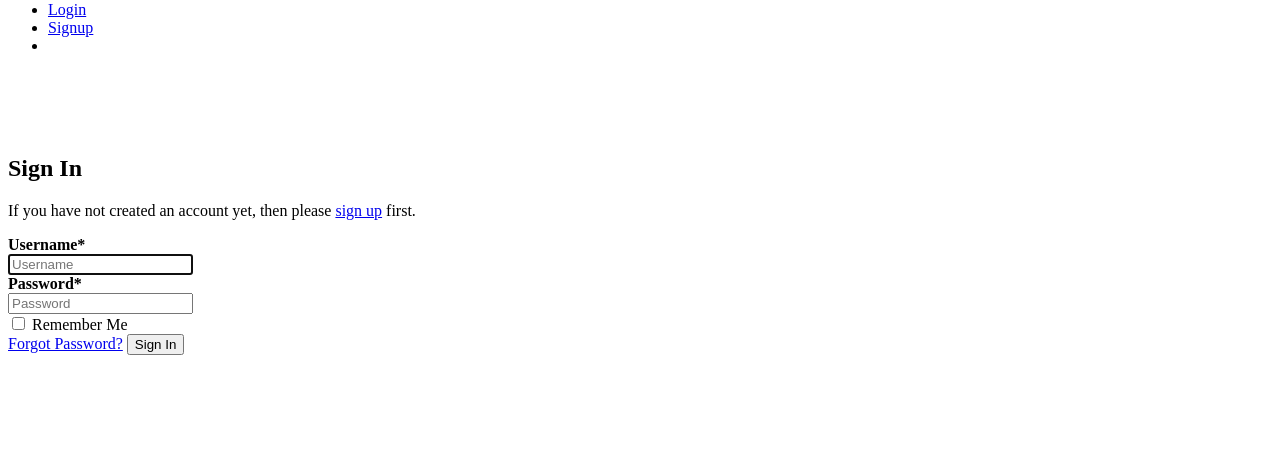
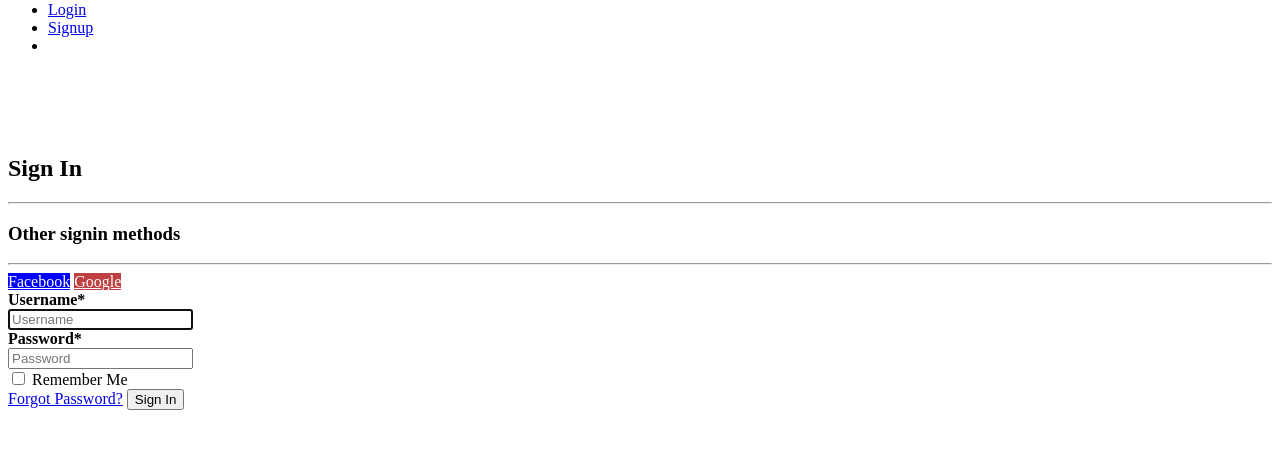
Before and after one commit to m-e-l-u-h-a-n/shopify, a Django app: page /accounts/login/ in a window 1280 px wide. Shown: the part 161-610 px from the top of the page. Run offline with Django 3.2, Linux system fonts and the light colour scheme; some libraries are stand-ins or nearby versions.

Commit message:
authentication: adds google and facebook signin methods.
Note: Facebook login method may not work as we use http in development mode.

```diff
--- a/djecommerce/settings.py
+++ b/djecommerce/settings.py
@@ -4,7 +4,7 @@ ENVIRONMENT = os.getenv('ENVIRONMENT', 'development')
 
 DEBUG = True
 BASE_DIR = os.path.dirname(os.path.dirname(os.path.abspath(__file__)))
-SECRET_KEY = os.getenv('SECRET_KEY')
+SECRET_KEY = '-05sgp9!deq=q1nltm@^^2cc+v29i(tyybv3v2t77qi66czazj'
 ALLOWED_HOSTS = []
 
 INSTALLED_APPS = [
@@ -19,6 +19,8 @@ INSTALLED_APPS = [
     'allauth',
     'allauth.account',
     'allauth.socialaccount',
+    'allauth.socialaccount.providers.google',
+    'allauth.socialaccount.providers.facebook',
     # auth (all auth package addition)
     'core',
     # crispy installed app
--- a/templates/account/login.html
+++ b/templates/account/login.html
@@ -1,6 +1,8 @@
 {% extends "account/base.html" %}
 {% load i18n %}
 {% load account socialaccount%}
+{% load socialaccount%}
+{% providers_media_js %}
 {% load crispy_forms_tags %}
 {% block head_title %}
 {% trans "Sign In" %}
@@ -70,35 +72,28 @@
 <main style="margin-top: 100px">
   <div class="container">
     <section class="text-center mb-4">
-      <div class="row wow fadeIn">
-        <div class="col-6 offset-3">
+      <div class="row wow fadeIn justify-content-center align-items-center">
+        <div class="col-12 my-1">
           <h1>{% trans "Sign In" %}</h1>
-
-          {% get_providers as socialaccount_providers %}
-          {% if socialaccount_providers %}
-          <p>
-            {% blocktrans with site.name as site_name %}Please sign in with one
-            of your existing third party accounts. Or,
-            <a href="{{ signup_url }}">sign up</a> for a {{ site_name }} account
-            and sign in below:{% endblocktrans %}
-          </p>
-
-          <div class="socialaccount_ballot">
-            <ul class="socialaccount_providers">
-              {% include "socialaccount/snippets/provider_list.html" with
-              process="login" %}
-            </ul>
-
-            <div class="login-or">{% trans 'or' %}</div>
+          <hr/>
         </div>
-
-          {% include "socialaccount/snippets/login_extra.html" %} {% else %}
-          <p>
-            {% blocktrans %}If you have not created an account yet, then please
-            <a href="{{ signup_url }}">sign up</a> first.{% endblocktrans %}
-          </p>
-          {% endif %}
-
+        <div class="col-10 col-md-4">
+          <div class="card">
+            <div class="row align-items-center justify-content-center">
+              <h3 class="text-muted mt-2 pt-2">{% trans "Other signin methods" %}</h3>
+            </div>
+            <hr/>
+            <div class="card-body">
+              <div class="row align-items-center justify-content-center mt-n2">
+                <a href="{% provider_login_url "facebook" method="oauth2" %}" class="btn btn-facebook" role="button" style="background-color: blue; color: white;"><i class="fab fa-facebook-f fa-lg mr-2" style="color: white"></i>Facebook</a>
+                <a href="{% provider_login_url "google" %}" class="btn btn-google-g" role="button" style="background-color: #ad0909c5; color: white;"><i class="fab fa-google-plus-g fa-lg mr-2" style="color: white"></i>Google</a>
+              </div>
+            </div>
+          </div>
+        </div>
+        <div class="col-10 col-md-6">
+          <div class="card my-4">
+            <div class="card-body">
               <form class="login" method="POST" action="{% url 'account_login' %}">
                 {% csrf_token %}
                 <div id="div_id_login" class="form-group">
@@ -162,6 +157,8 @@
               </form>
             </div>
           </div>
+        </div>
+      </div>
     </section>
   </div>
 </main>
```
Lines whose indentation alone changed are shown as unchanged.
